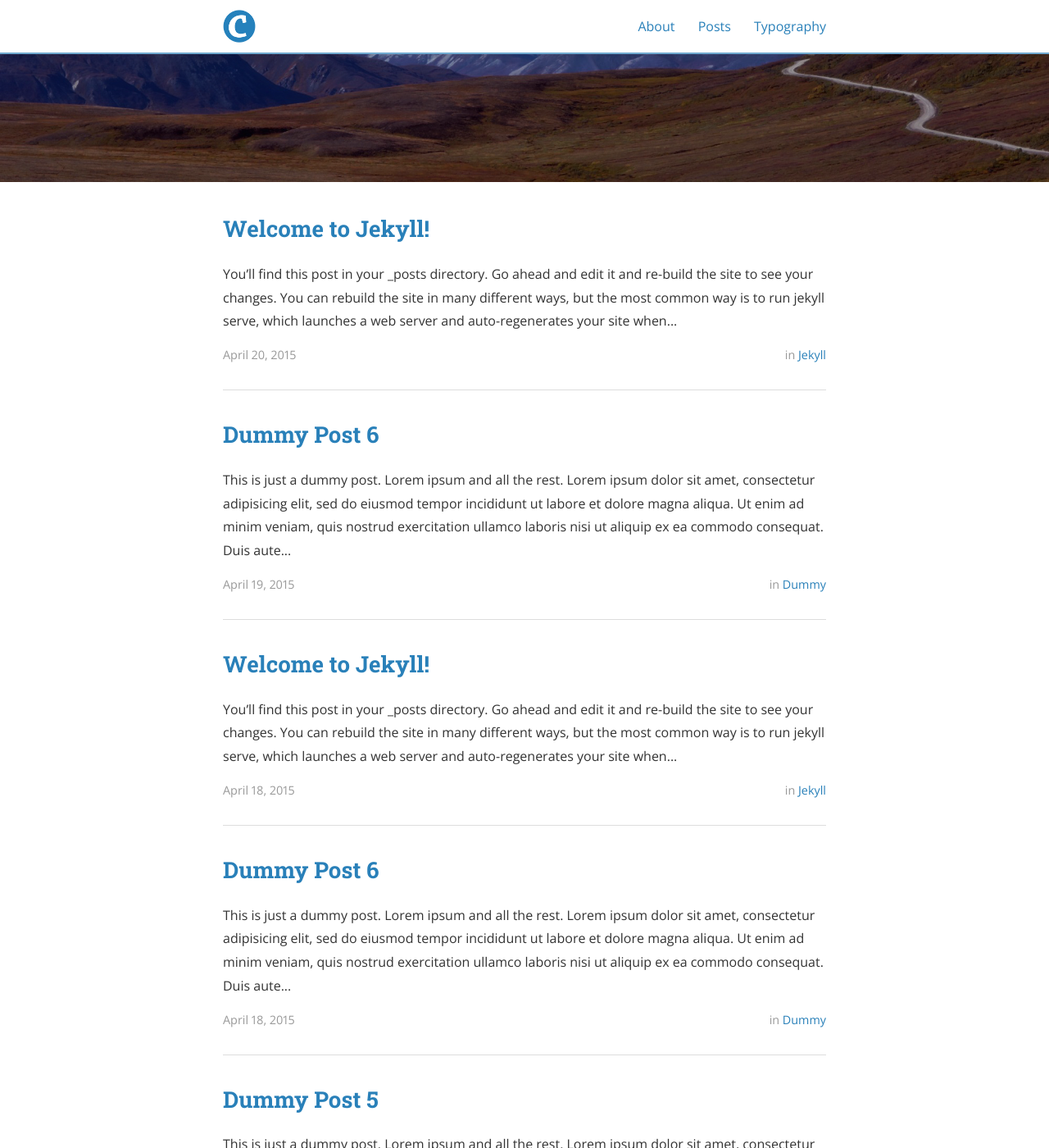
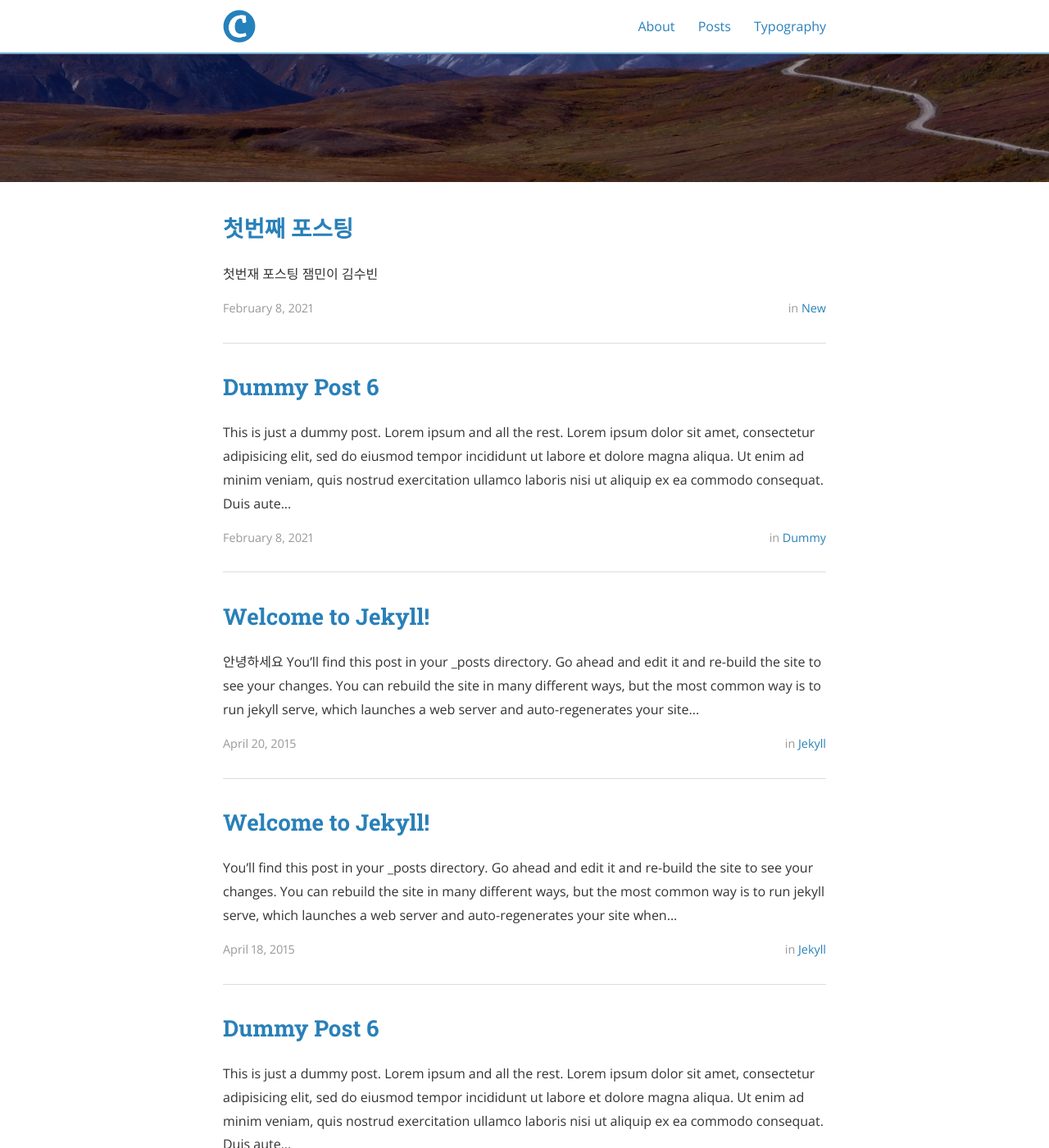
Before and after one commit to ONground-Korea/ONground-Korea.github.io, a Jekyll site: the page built from index.html, in a window 1280 px wide and 1400 px high, scrolled down 283 px. Shown: the whole window at 82% size. Built offline with Jekyll 4.4.1, drawn with Linux system fonts in a browser that asks for light colours; nearby versions of some CDN libraries; the list of posts is cut into pages by our own code.

Commit message:
첫번째 포스팅

```diff
--- a/_posts/2015-04-19-dummy6.markdown
+++ b/_posts/2015-04-19-dummy6.markdown
@@ -1,7 +1,7 @@
 ---
 layout: post
 title:  "Dummy Post 6"
-date:   2015-04-19 08:43:59
+date:   2021-02-08
 author: Ben Centra
 categories: Dummy
 tags: lorem ipsum
--- a/_posts/2015-04-20-welcome-to-jekyll.markdown
+++ b/_posts/2015-04-20-welcome-to-jekyll.markdown
@@ -7,6 +7,8 @@ categories: Jekyll
 tags:	jekyll welcome
 cover:  "/assets/instacode.png"
 ---
+
+안녕하세요
 
 You’ll find this post in your `_posts` directory. Go ahead and edit it and re-build the site to see your changes. You can rebuild the site in many different ways, but the most common way is to run `jekyll serve`, which launches a web server and auto-regenerates your site when a file is updated.
 
--- /dev/null
+++ b/_posts/2021-02-27-newpost.markdown
@@ -0,0 +1,11 @@
+---
+layout: post
+title:  "첫번째 포스팅"
+date:   2021-02-08
+author: 한지상
+categories: New
+---
+
+## 첫번재 포스팅
+
+잼민이 김수빈
```
